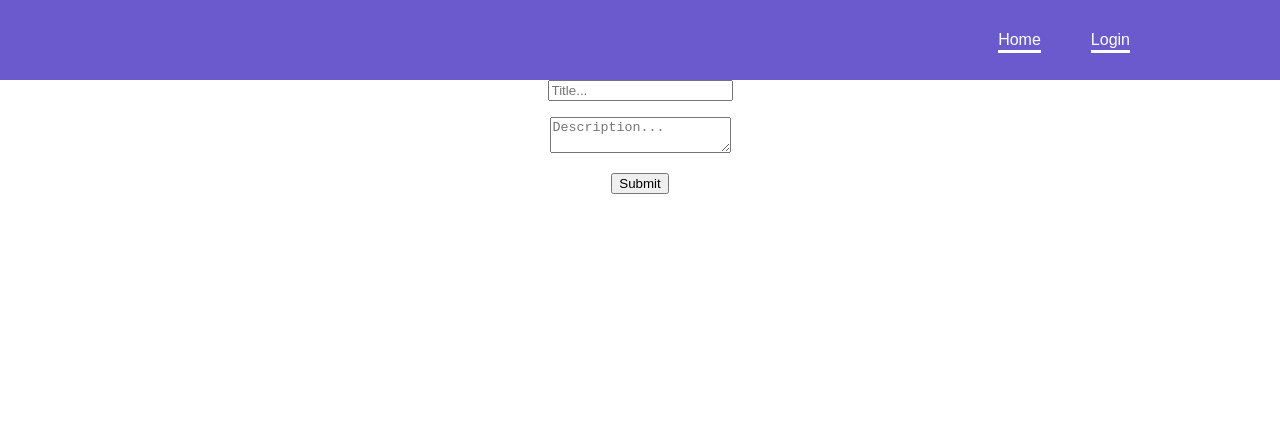
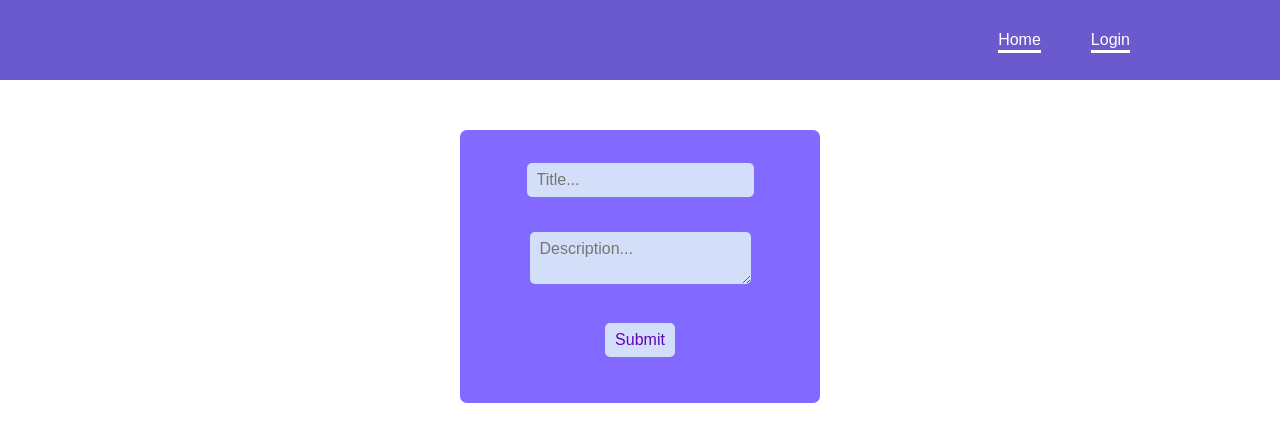
Before and after one commit to sethipriyanshu/social-media-app, a React (Create React App) app: page /createpost in a window 1280 px wide. Shown: the top 442 px of the page. Built offline with nearby package versions, Linux system fonts and the light colour scheme; no server answers.

Commit message:
add css to create post page

```diff
--- a/src/App.css
+++ b/src/App.css
@@ -80,3 +80,35 @@ body{
   font-size: 15px;
   border-radius: 50%;
 }
+input, textarea{
+  font-family: "Nunito",sans-serif;
+}
+
+.create-post {
+  width: 100%;
+  height: auto;
+  display: flex;
+  justify-content: center;
+}
+
+form{
+  margin-top: 50px;
+  padding: 30px 20px;
+  width: 320px;
+  border-radius: 7px;
+  background-color: white;
+  backdrop-filter: blur(5px);
+  background-color: rgba(43,0,255,0.588);
+  overflow: hidden;
+}
+
+input, textarea{
+  padding: 8px 10px;
+  margin: 3px 8px 16px 8px;
+  background-color: rgba(222,239,248,0.877);
+  border: 0px transparent;
+  border-radius: 5px;
+  color: rgb(97,4,184);
+  font-size: 16px;
+  z-index: 1;
+}
--- a/src/pages/create-post/create-form.tsx
+++ b/src/pages/create-post/create-form.tsx
@@ -31,7 +31,7 @@ export const CreateForm = () =>{
             title: data.title,
             description: data.description,
             username: user?.displayName,
-            id: user?.uid,
+            userId: user?.uid,
         })
     }
     return( <form onSubmit={handleSubmit(onCreatePost)}>
--- a/src/pages/create-post/create-post.tsx
+++ b/src/pages/create-post/create-post.tsx
@@ -1,6 +1,6 @@
 import { CreateForm } from "./create-form"
 export const CreatePost = () =>{
-    return <div>
+    return <div className="create-post">
             <CreateForm/>
     </div>
 }
```
